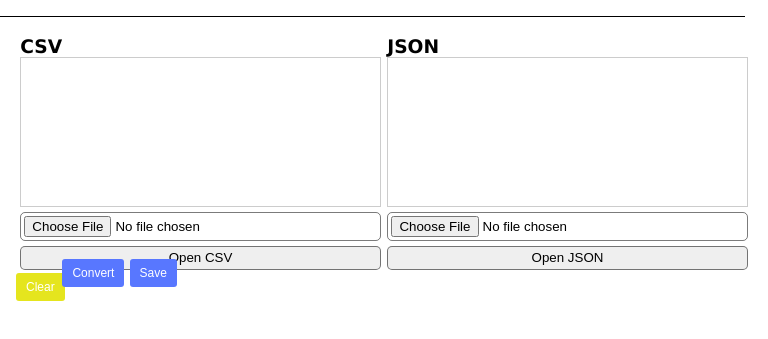
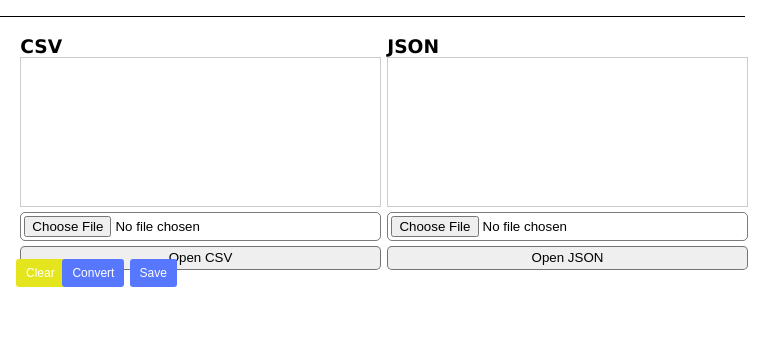
Before and after one commit to rniochy/json2csv-app, a plain HTML site: page html/app.html in a window 768 px wide. Shown: the part 39-378 px from the top of the page. Drawn offline with Linux system fonts and the light colour scheme.

Commit message:
added  new featuress'

```diff
--- a/css/styles.css
+++ b/css/styles.css
@@ -95,6 +95,7 @@
       background-color: #5877ff;
       border-color: #5659f1;
       margin-top: .1rem;
+      transition: all 500ms;
   }
   #buttons button:hover, #clear-button:hover{
     background-color: #5877ffda;
@@ -163,14 +164,15 @@
    div #csv, #json {
     height: 150px;
   }
-  #clear-button {
-    height: 28px;
-}
   #clear-button, #buttons {
     position: absolute;
     top: 18.5rem;
     left: 0;
   }
+  #clear-button {
+    top: 17.6rem;
+    height: 28px;
+}
   #buttons {
     left: -6.6rem;
     margin-left: 10.5rem;
```
